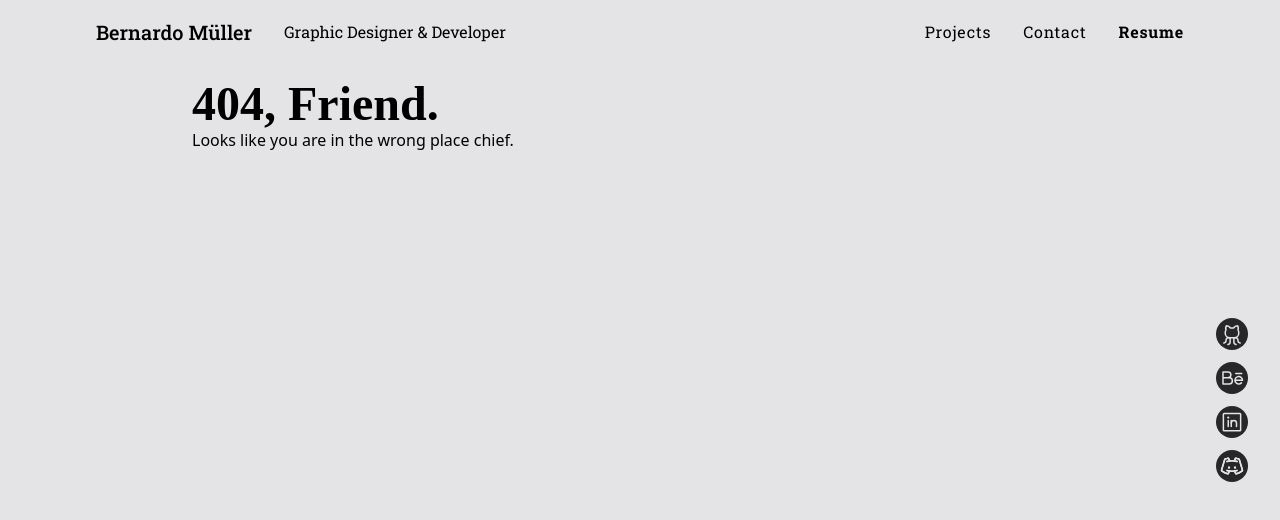
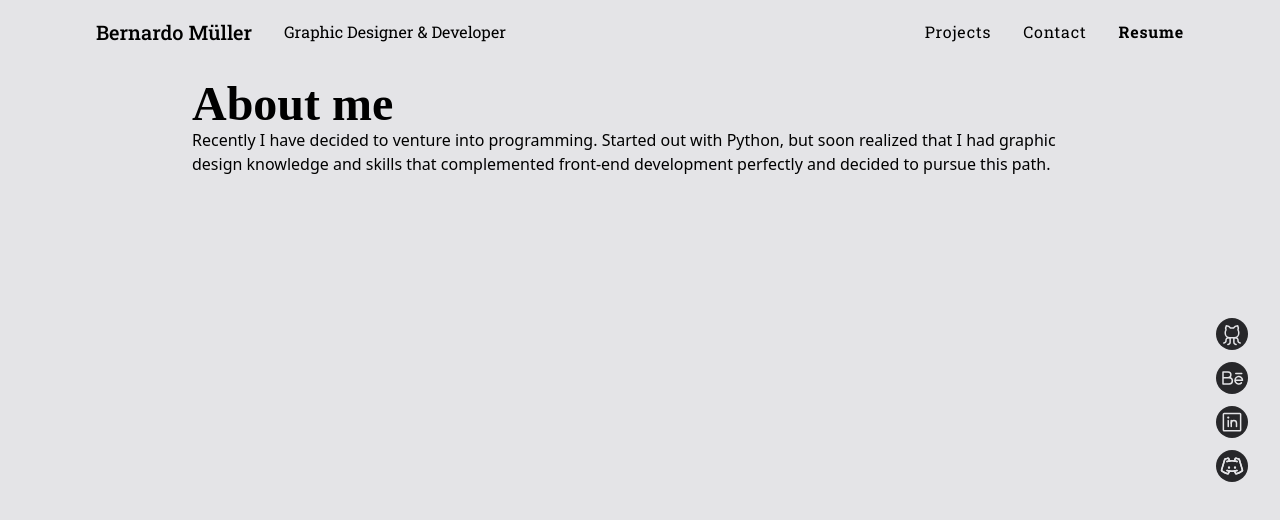
Before and after one commit to Bmullerc/portfolio-page, a Next.js app: page /about in a window 1280 px wide. Before the commit this address had no page. Shown: the top 520 px of the page. Built offline with nearby package versions, Linux system fonts and the light colour scheme; a web font is replaced by a local one.

Commit message:
Type fix / Trying to resolve Img Issue

```diff
--- /dev/null
+++ b/src/pages/about.tsx
@@ -0,0 +1,21 @@
+import { motion } from "framer-motion";
+import Head from "next/head";
+
+export default function About() {
+  return (
+    <>
+      <Head>
+        <title>B.Müller &bull; About me</title>
+      </Head>
+      <motion.article
+        initial={{ opacity: 0 }}
+        animate={{ opacity: 1 }}
+        exit={{ opacity: 0 }}
+        transition={{ duration: 1 }}
+        className="dark:bg-zinc-800 h-screen bg-zinc-200 xl:px-48 py-20">
+        <h1 className="font-title-sans font-semibold lg:text-5xl text-4xl">About me</h1>
+        <p className="">Recently I have decided to venture into programming. Started out with Python, but soon realized that I had graphic design knowledge and skills that complemented front-end development perfectly and decided to pursue this path.</p>
+      </motion.article>
+    </>
+  )
+}
--- a/src/pages/projects.tsx
+++ b/src/pages/projects.tsx
@@ -3,6 +3,15 @@ import Head from "next/head";
 import Image from "next/image";
 import Link from "next/link";
 import { hygraph, QUERY } from "../services/graphcms";
+
+interface ProjectProps {
+  id: string
+  name: string
+  image: [{ url: string }]
+  description: string
+  sourceCode: string
+  demo: string
+}
 
 export default function Projects({ projects }: any) {
   return (
@@ -18,11 +27,11 @@ export default function Projects({ projects }: any) {
         className="dark:bg-zinc-800 min-h-screen bg-zinc-200 xl:px-48 py-20">
         <h1 className="font-title-sans font-semibold lg:text-5xl text-4xl">Projects</h1>
         <ul>
-          {projects?.map(({ id, name, image, description, sourceCode, demo }: any) => (
+          {projects?.map(({ id, name, image, description, sourceCode, demo }: ProjectProps) => (
             <div key={id}>
-              {image.map((img: any) =>
+              {image.map((img) =>
                 <Link key={img.url} href={demo} target="_blank" rel="nofollow">
-                  <Image alt="" src={img.url} width={150} height={150} />
+                  <Image alt="" src={img.url} width={500} height={500} />
                 </Link>)}
               <li >{name}</li>
               <p>{description}</p>
```
